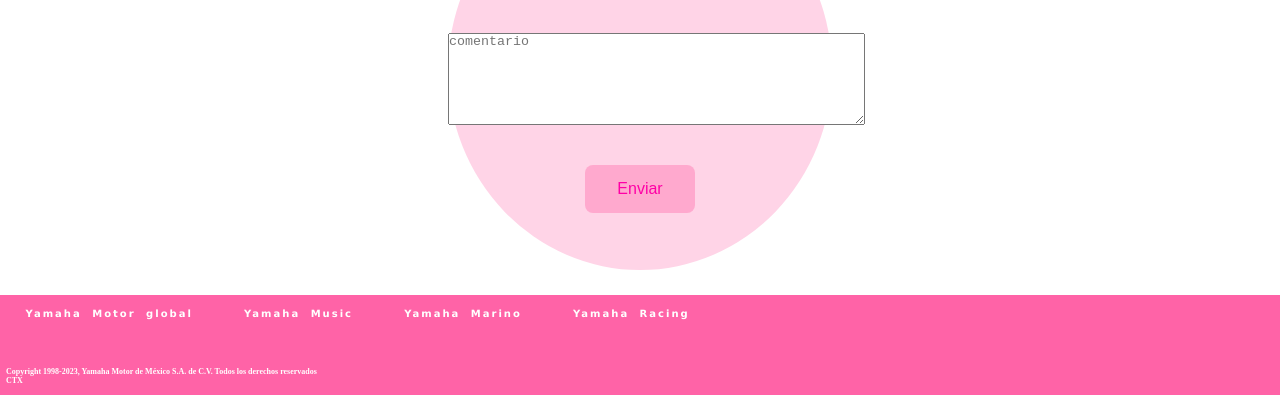
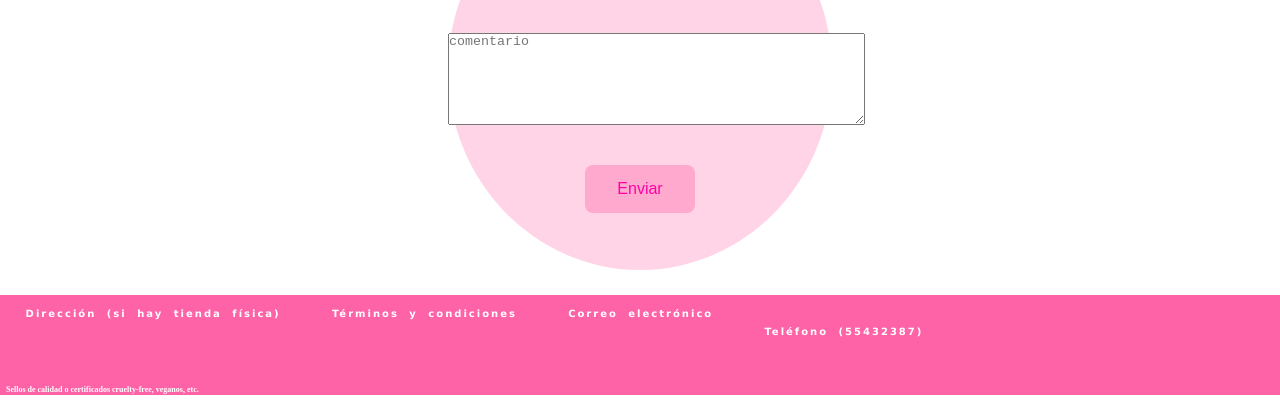
Before and after one commit to americamillan01/Ame_princi, a plain HTML site: page parcialdos.html in a window 1280 px wide. Shown: the part 1447-1850 px from the top of the page. Drawn offline with Linux system fonts and the light colour scheme.

Commit message:
Update parcialdos.html

```diff
--- a/parcialdos.html
+++ b/parcialdos.html
@@ -117,12 +117,12 @@
 
         </section>
         <footer class="pie">
-            <a href="#" class="en">Yamaha Motor global</a>
-            <a href="#" class="en">Yamaha Music</a>
-            <a href="#" class="en">Yamaha Marino</a>
-            <a href="#" class="en">Yamaha Racing</a>
+            <a href="#" class="en">Dirección (si hay tienda física)</a>
+            <a href="#" class="en">Términos y condiciones</a>
+            <a href="#" class="en">Correo electrónico </a> <br>
+            <a href="#" class="en">Teléfono (55432387)</a>
             <br><br><br><br>
-            <p class="final">&nbsp;&nbsp;&nbsp;Copyright 1998-2023, Yamaha Motor de México S.A. de C.V. Todos los derechos reservados <br>
+            <p class="final">&nbsp;&nbsp;&nbsp;Sellos de calidad o certificados cruelty-free, veganos, etc.<br>
                 &nbsp;&nbsp;&nbsp;CTX</p>
         </footer>
     </div>
```
